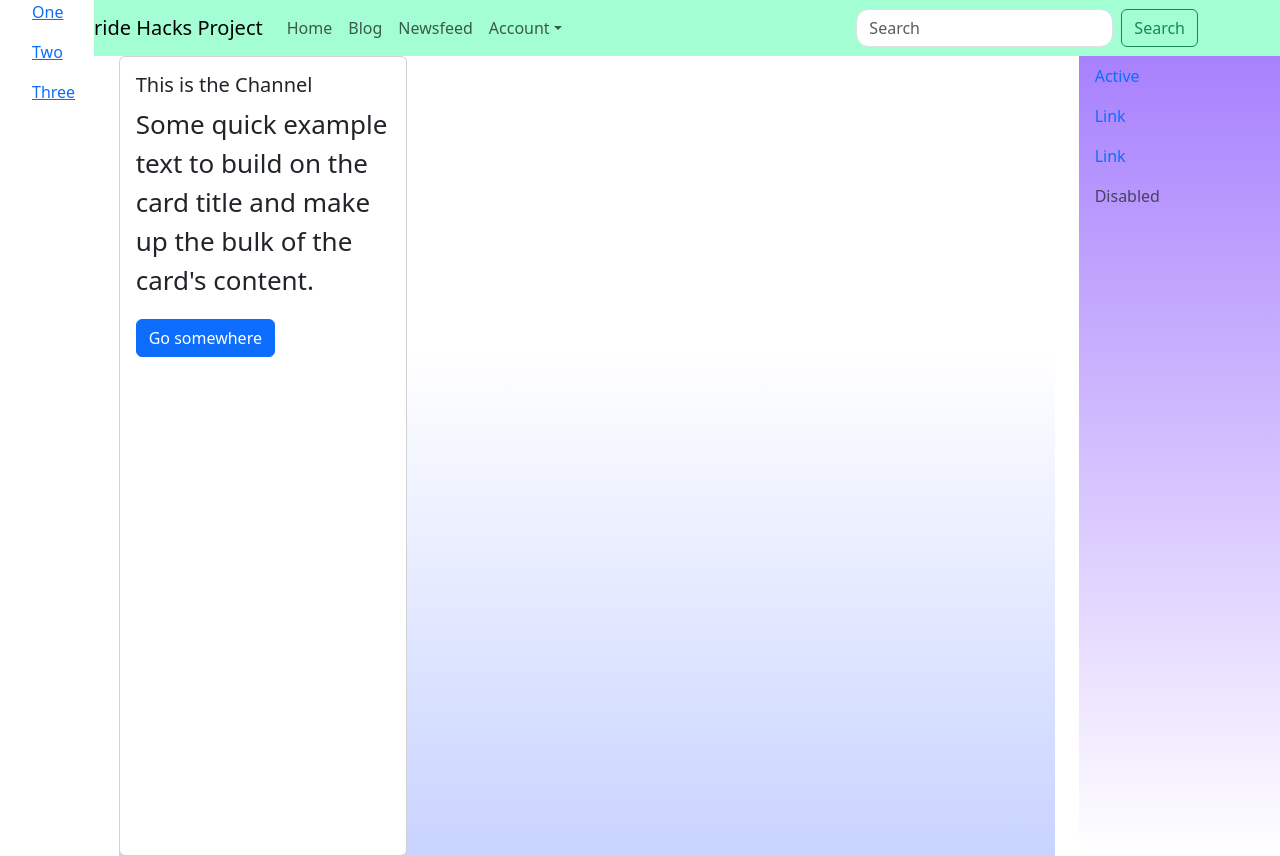
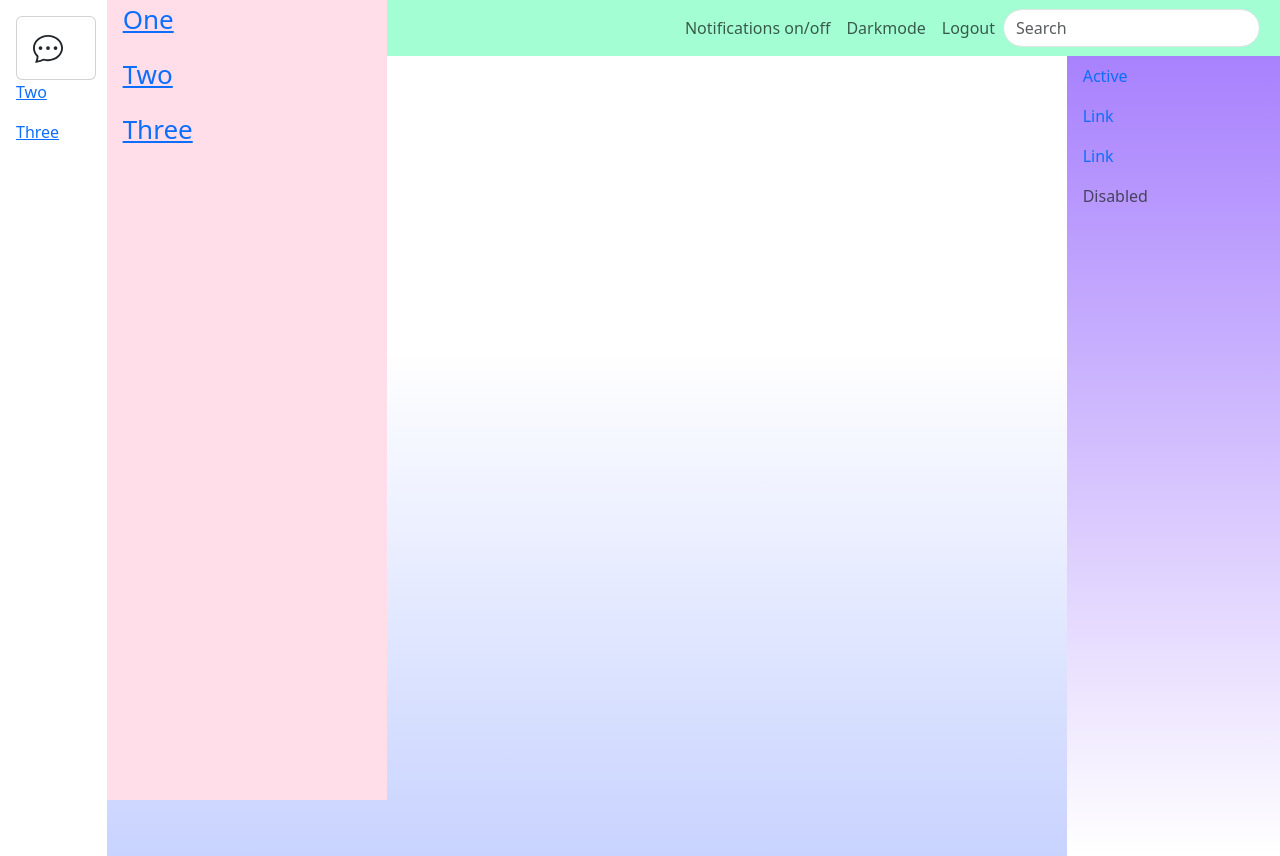
Before and after one commit to tori-parmz/PrideHacks-Project, a React (Create React App) app: page /channel in a window 1280 px wide. Shown: the top 856 px of the page. Built offline with nearby package versions, Linux system fonts and the light colour scheme.

Commit message:
more UI updates

```diff
--- a/package.json
+++ b/package.json
@@ -11,6 +11,7 @@
     "@testing-library/react": "^13.4.0",
     "@testing-library/user-event": "^13.5.0",
     "bootstrap": "^5.3.0",
+    "bootstrap-icons": "^1.10.5",
     "react": "^18.2.0",
     "react-bootstrap": "^2.7.4",
     "react-dom": "^18.2.0",
--- a/src/App.css
+++ b/src/App.css
@@ -13,24 +13,26 @@
   flex-direction: row;
   font-size: calc(10px + 2vmin);
   padding-right: 0;
+  margin-left: 0;
   color: white;
+}
+
+#app-col {
+  padding: 0;
+}
+
+#menu-col {
+  padding:0;
 }
 
 .left-hand-nav {
 
   background: #FFFFFF;
   position: absolute;
-  width: 94px;
   height: 100%;
   left: 0px;
   top: 0px;
-
-}
-
-.channel-menu {
-
-  background: #FFDEEA;
-  width: 20rem;
+  padding-top: 1rem;
 
 }
 
@@ -40,23 +42,37 @@
 
 .left-nav-list {
   list-style-type: none;
+  padding-left: 1rem;
+  padding-right: 1rem;
+  margin: 0;
+}
+
+#left-nav-backgroud {
+  background: #FFFFFF;
+  margin-right: 0;
 }
 
 .channel-menu {
   position: absolute;
-  width: 324px;
-  height: 100%;
-  left: 94px;
+  width: 280px;
+  height: 100vh;
   top: 0px;
+  background: #FFDEEA;
 }
+
+#channel-menu-col {
+  margin: 0;
+}
+
+
 
 .profile-menu {
   background: linear-gradient(180deg, #A881FD 0%, rgba(249, 182, 255, 0) 100%);
   width: 236px;
-  height: 100%;
+  height: 100vh;
   padding-left: 0;
 }
 
 #search-bar {
-  border-radius: 12px;
+  border-radius: 30px;
 }
--- a/src/components/LeftHandNav/LeftHandNav.js
+++ b/src/components/LeftHandNav/LeftHandNav.js
@@ -1,14 +1,16 @@
 import * as React from 'react';
+import MessagesIcon from './MessagesIcon';
 
 
 function LeftHandNav() {
     return (
     <div className='left-hand-nav'>
     <ul className='left-nav-list'>
-        <li><a href='#'><p>One</p></a></li>
+        <li><MessagesIcon /></li>
         <li><a href='#'><p>Two</p></a></li>
         <li><a href='#'><p>Three</p></a></li>
     </ul>
+
     </div>
 
     );
--- a/src/components/LeftHandNav/MessagesIcon.js
+++ b/src/components/LeftHandNav/MessagesIcon.js
@@ -0,0 +1,17 @@
+import Card from 'react-bootstrap/Card';
+
+function MessagesIcon() {
+    return (
+        <Card style={{ width: '5em'}}>
+            <Card.Body>
+            <svg xmlns="http://www.w3.org/2000/svg" width="30" height="30" fill="currentColor" class="bi bi-chat-dots" viewBox="0 0 16 16">
+            <path d="M5 8a1 1 0 1 1-2 0 1 1 0 0 1 2 0zm4 0a1 1 0 1 1-2 0 1 1 0 0 1 2 0zm3 1a1 1 0 1 0 0-2 1 1 0 0 0 0 2z"/>
+            <path d="m2.165 15.803.02-.004c1.83-.363 2.948-.842 3.468-1.105A9.06 9.06 0 0 0 8 15c4.418 0 8-3.134 8-7s-3.582-7-8-7-8 3.134-8 7c0 1.76.743 3.37 1.97 4.6a10.437 10.437 0 0 1-.524 2.318l-.003.011a10.722 10.722 0 0 1-.244.637c-.079.186.074.394.273.362a21.673 21.673 0 0 0 .693-.125zm.8-3.108a1 1 0 0 0-.287-.801C1.618 10.83 1 9.468 1 8c0-3.192 3.004-6 7-6s7 2.808 7 6c0 3.193-3.004 6-7 6a8.06 8.06 0 0 1-2.088-.272 1 1 0 0 0-.711.074c-.387.196-1.24.57-2.634.893a10.97 10.97 0 0 0 .398-2z"/>
+            </svg>
+            </Card.Body>
+        </Card>
+
+    );
+}
+
+export default MessagesIcon;
--- a/src/components/LoginCard.js
+++ b/src/components/LoginCard.js
@@ -1,9 +1,8 @@
 import Button from 'react-bootstrap/Button';
 import Card from 'react-bootstrap/Card';
 import Form from 'react-bootstrap/Form';
-import { useState } from 'react';
 
-function LoginCard(props) {
+function LoginCard() {
     return (
         <Card style={{ width: '18rem' }}>
         <Card.Body>
--- a/src/components/Pages/Channel.js
+++ b/src/components/Pages/Channel.js
@@ -1,20 +1,9 @@
-import Button from 'react-bootstrap/Button';
-import Card from 'react-bootstrap/Card';
-import LeftHandNav from '../LeftHandNav/LeftHandNav';
+import ChannelMenu from '../ChannelMenu/ChannelMenu';
 
 function Channel() {
     return (
       <>
-      <Card style={{ width: '18rem' }}>
-        <Card.Body>
-          <Card.Title>This is the Channel</Card.Title>
-          <Card.Text>
-            Some quick example text to build on the card title and make up the
-            bulk of the card's content.
-          </Card.Text>
-          <Button variant="primary">Go somewhere</Button>
-        </Card.Body>
-      </Card>
+      <ChannelMenu />
       </>
     );
   }
--- a/src/components/Pages/Layout.js
+++ b/src/components/Pages/Layout.js
@@ -40,8 +40,8 @@ function Layout() {
               placeholder="Search"
               className="me-2"
               aria-label="Search"
+              id="search-bar"
             />
-            <Button variant="outline-success">Search</Button>
           </Form>
           </Navbar.Collapse>
         </Container>
--- a/src/components/Pages/Newsfeed.js
+++ b/src/components/Pages/Newsfeed.js
@@ -1,12 +1,9 @@
 import Button from 'react-bootstrap/Button';
 import Card from 'react-bootstrap/Card';
-import LeftHandNav from '../LeftHandNav/LeftHandNav';
-import ChannelMenu from '../ChannelMenu/ChannelMenu';
 
 function Newsfeed() {
     return (
       <>
-      <ChannelMenu />
       <section>
       <Card style={{ width: '18rem' }}>
         <Card.Body>
--- a/src/components/Pages/User.js
+++ b/src/components/Pages/User.js
@@ -12,31 +12,15 @@ function Layout() {
   return (
     <>
       <Navbar expand="lg" className="navbar">
-        <Container>
-          <LinkContainer to="/">
-            <Navbar.Brand>Pride Hacks Project</Navbar.Brand>
-          </LinkContainer>
+        <Container fluid>
 
           <Navbar.Toggle aria-controls="basic-navbar-nav" />
-          <Navbar.Collapse id="basic-navbar-nav">
-            <Nav className="me-auto">
-              <LinkContainer to="/">
-                <Nav.Link>Home</Nav.Link>
-              </LinkContainer>
-              <LinkContainer to="userblog">
-                <Nav.Link>Blog</Nav.Link>
-              </LinkContainer>
-              <LinkContainer to="newsfeed">
-                <Nav.Link>Newsfeed</Nav.Link>
-              </LinkContainer>
+          <Navbar.Collapse id="justify-content-end">
+            <Nav className="ms-auto">
+            <Nav.Link href="#home">Notifications on/off</Nav.Link>
+            <Nav.Link href="#home">Darkmode</Nav.Link>
+            <Nav.Link href="#home">Logout</Nav.Link>
 
-              <NavDropdown title="Account" id="basic-nav-dropdown">
-                <NavDropdown.Item href="#action/3.1">Profile</NavDropdown.Item>
-                <NavDropdown.Divider />
-                <LinkContainer to="/">
-                  <NavDropdown.Item>Log Out</NavDropdown.Item>
-                </LinkContainer>
-              </NavDropdown>
             </Nav>
             <Form className="d-flex">
               <Form.Control
@@ -46,23 +30,22 @@ function Layout() {
                 aria-label="Search"
                 id="search-bar"
               />
-              <Button variant="outline-success">Search</Button>
             </Form>
           </Navbar.Collapse>
         </Container>
       </Navbar>
       <div className="container-fluid">
         <div className="row">
-          <div className="col-1">
+          <div className="col-1" id="left-nav-backgroud">
             <LeftHandNav />
           </div>
-          <div className="col-9">
+          <div className="col-9" id="app-col">
             <div className="App-header">
               {/* Outlet renders each page in the App-header div */}
               <Outlet />
             </div>
           </div>
-          <div className="col-2">
+          <div className="col-2" id="menu-col">
             <ProfileMenu />
           </div>
         </div>
```
Also changed, not shown: 1 other file (tests, documents, lock files or other folders).
